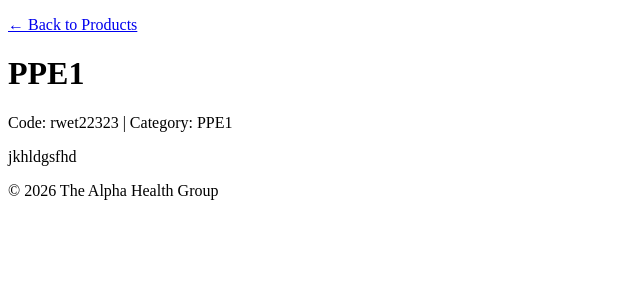
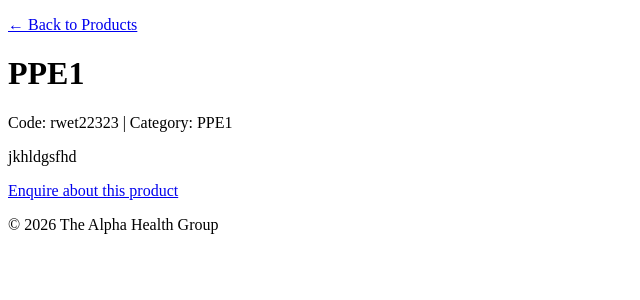
Before and after one commit to nuelwhite/alpha_health, a Django app: a page that uses products/templates/products/product_detail.html in a window 1280 px wide. Shown: the part 26-326 px from the top of the page, without its empty margins (0-640 px from the left). Run offline with Django 5.2, Linux system fonts and the light colour scheme; data comes from the database, SQL or seed files in the repository.

Commit message:
add product enqiry link to all products

```diff
--- a/products/templates/products/product_detail.html
+++ b/products/templates/products/product_detail.html
@@ -8,4 +8,8 @@
         <img src="{{ product.image.url }}" alt="{{ product.name }}" width="400">
     {% endif %}
     <div>{{ product.description|linebreaks }}</div>
+
+    <p>
+        <a href="{% url 'contact_view' %}?product={{ product.id }}">Enquire about this product</a>
+    </p>
 {% endblock %}
```
